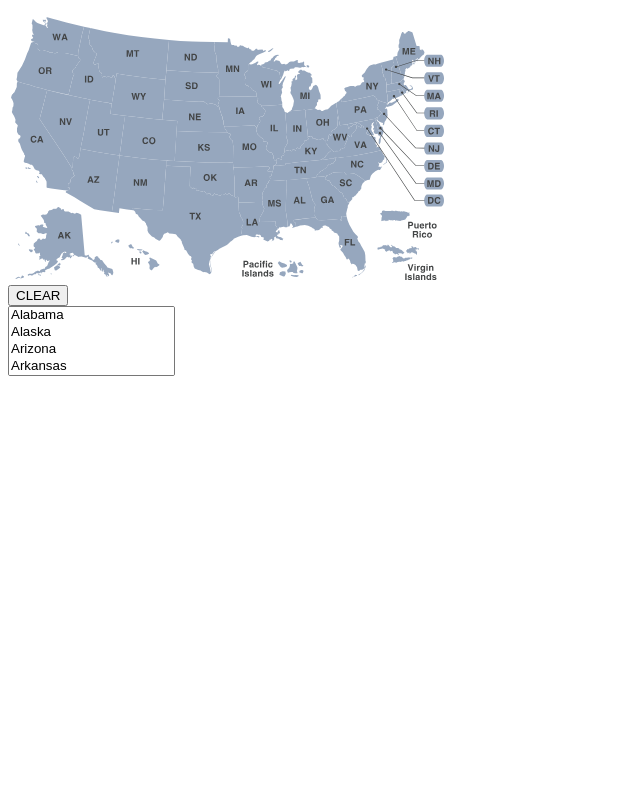
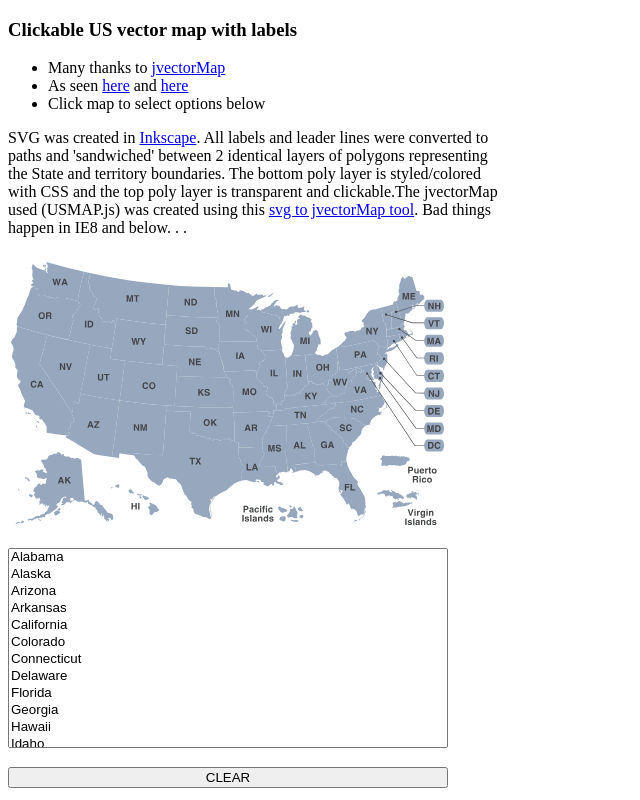
Before and after one commit to bamichae/US_jvectorMap_with_labels, a plain HTML site: page index.html in a window 1280 px wide. Shown: the whole page, without its empty margins (0-640 px from the left). Drawn offline with nearby package versions, Linux system fonts and the light colour scheme.

Commit message:
cleaning up . . .

```diff
--- a/USMAP.css
+++ b/USMAP.css
@@ -1,19 +1,24 @@
 #mapdiv {
-	width: 440px;
-	height: 277px;
-	border:0px;
-	padding:0px;
-	cursor:pointer;
-
+width: 440px;
+height: 277px;
+border: 0px;
+padding: 0px;
+cursor: pointer;
+}
+#State {
+height: 200px;
+width: 440px;
+}
+#clearbtn {
+width: 440px;
 }
 .jvectormap-region[data-code="labels"], .jvectormap-region[data-code*="leader"] {
-			fill:#434546;
-			stroke:#434546;
-			fill-opacity:1;
+fill: #434546;
+stroke: #434546;
+fill-opacity: 1;
 }
 .jvectormap-region[data-code*="bg_"] {
-			fill:#96a7be;
-			stroke:none;
-			fill-opacity:1;
-
+fill: #96a7be;
+stroke: none;
+fill-opacity: 1;
 }
--- a/index.html
+++ b/index.html
@@ -14,12 +14,23 @@
 </head>
 
 <body>
-	<form>
+
+	<h3>Clickable US vector map with labels</h3>
+	<ul>
+	<li>Many thanks to <a href="http://jvectormap.com">jvectorMap</a></li>
+	<li>As seen <a href="http://ngmdb.usgs.gov/Geolex/search">here</a> and <a href="http://ngmdb.usgs.gov/Geolex/stratres/charts">here</a></li>
+	<li>Click map to select options below</li>
+	</ul>
+	<p style="width:500px;">SVG was created in <a href="http://www.inkscape.org">Inkscape</a>. All labels and leader lines were converted to paths and 'sandwiched' between 2 identical layers of polygons representing the State and territory boundaries.
+	The bottom poly layer is styled/colored with CSS and the top poly layer is transparent and clickable.The jvectorMap used (USMAP.js) was created using this <a href="http://svgto.jvectormap.com/">svg to jvectorMap tool</a>. Bad things happen in IE8 and below. . .</p>
+
+
 
 	<div id="mapdiv"></div>
 
-	<button id="clearbtn" type="button"/>CLEAR</button>
+	<br>
 
+	<form>
 	<div>
 		<select id="State" name="State" multiple="multiple">
 													<option id="AL" value="AL">Alabama</option>
@@ -78,9 +89,11 @@
 													<option id="DC" value="DC">District of Columbia</option>
 
 									</select>
-						</div>
+				</div>
+				<br>
+			<button id="clearbtn" type="button"/>CLEAR</button>
 
-				</form>
+	</form>
 
 </body>
 </html>
```
Also changed, not shown: USMAP_init.js (+5 -5 lines).
